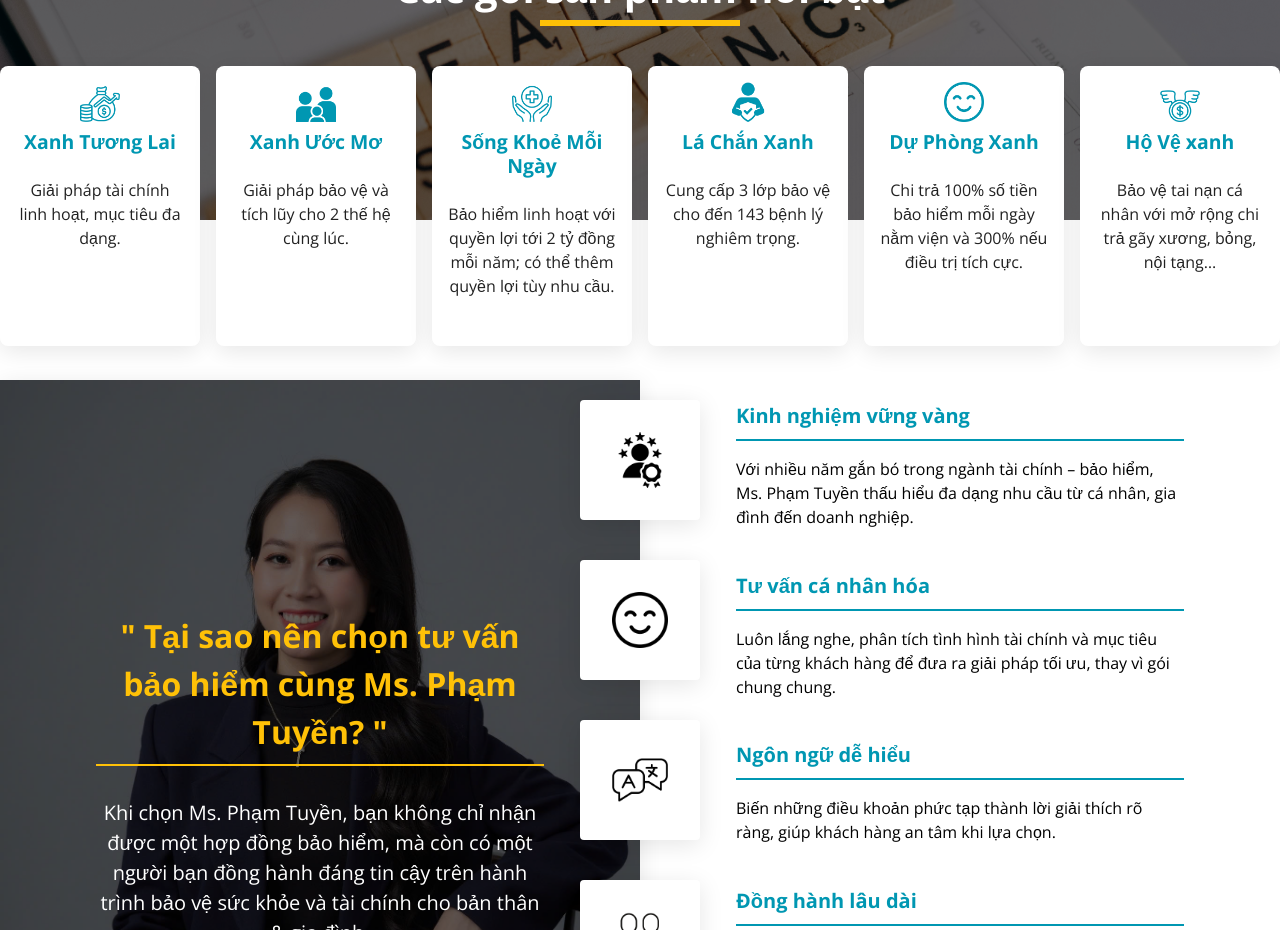
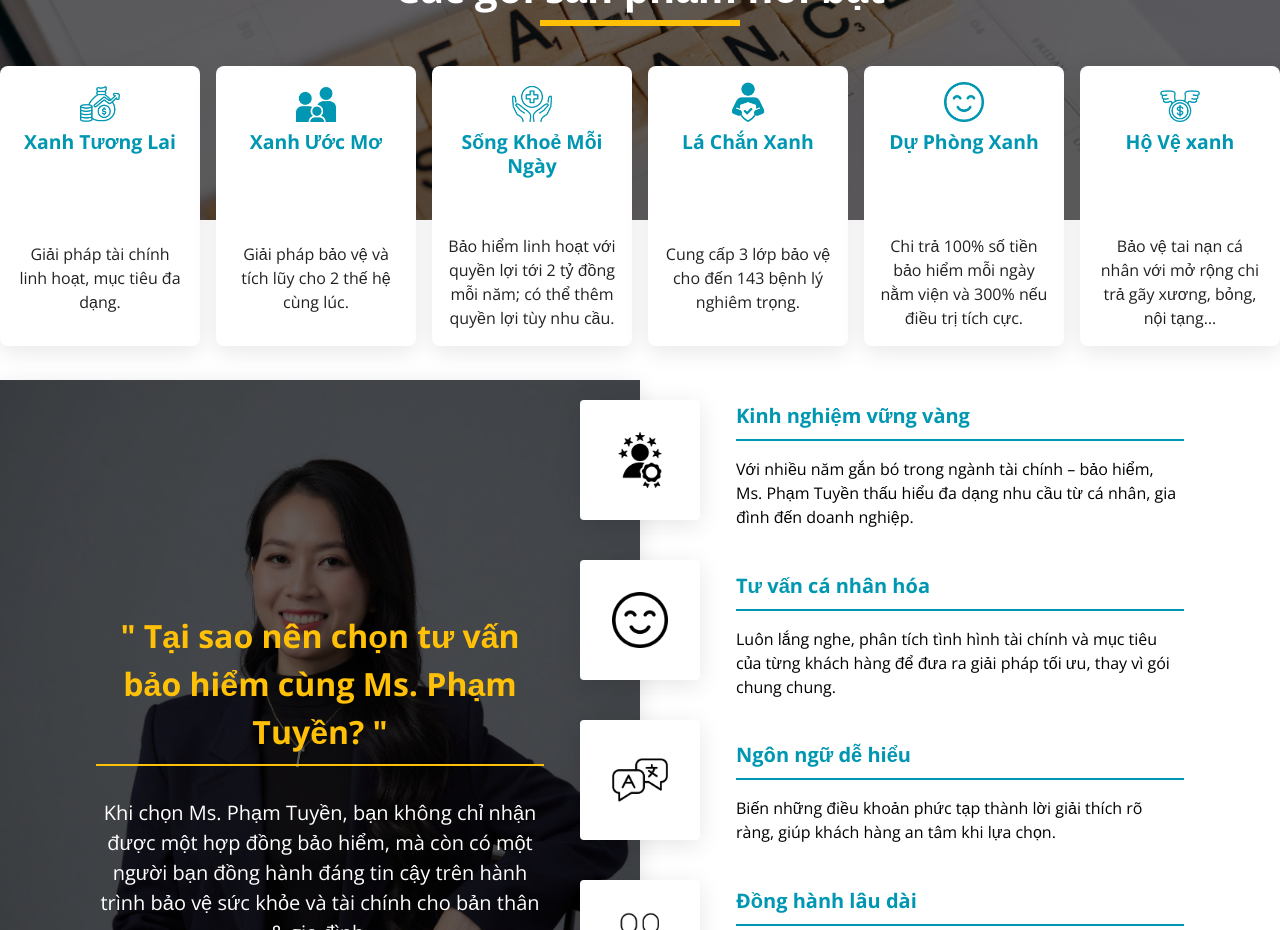
Before and after one commit to DLoc03/Insurance-Landing, a React (Vite) app: page / in a window 1280 px wide. Shown: the part 1620-2550 px from the top of the page. Built offline with nearby package versions, Linux system fonts and the light colour scheme.

Commit message:
Fixing service card

```diff
--- a/src/components/common/ServiceCard.jsx
+++ b/src/components/common/ServiceCard.jsx
@@ -75,12 +75,14 @@ function ServiceCard({
           color={labelColor}
           fontWeight={700}
           textAlign="center"
+          flex={1}
         >
           {service.name}
         </Typography>
 
         {isShowDesc && (
           <Typography
+            flex={1}
             variant="body1"
             color="text.primary"
             mt={2}
```
